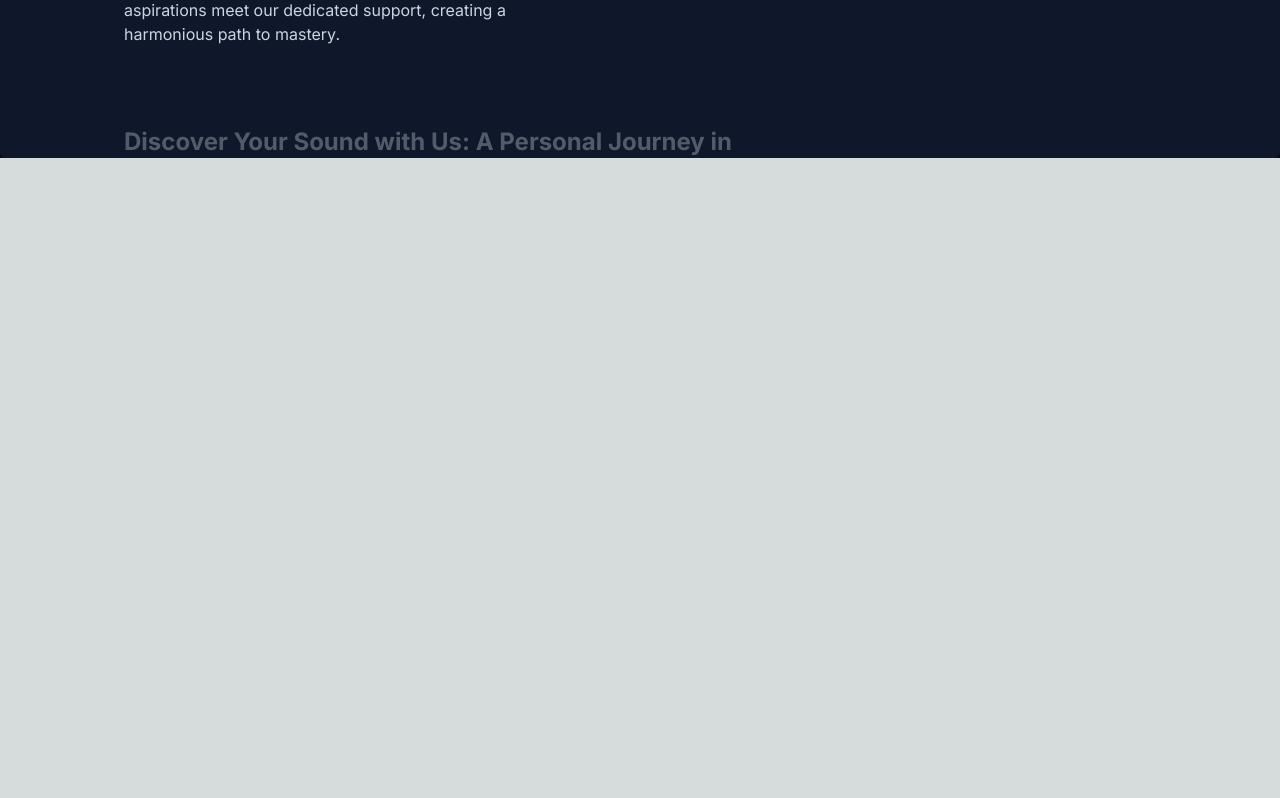
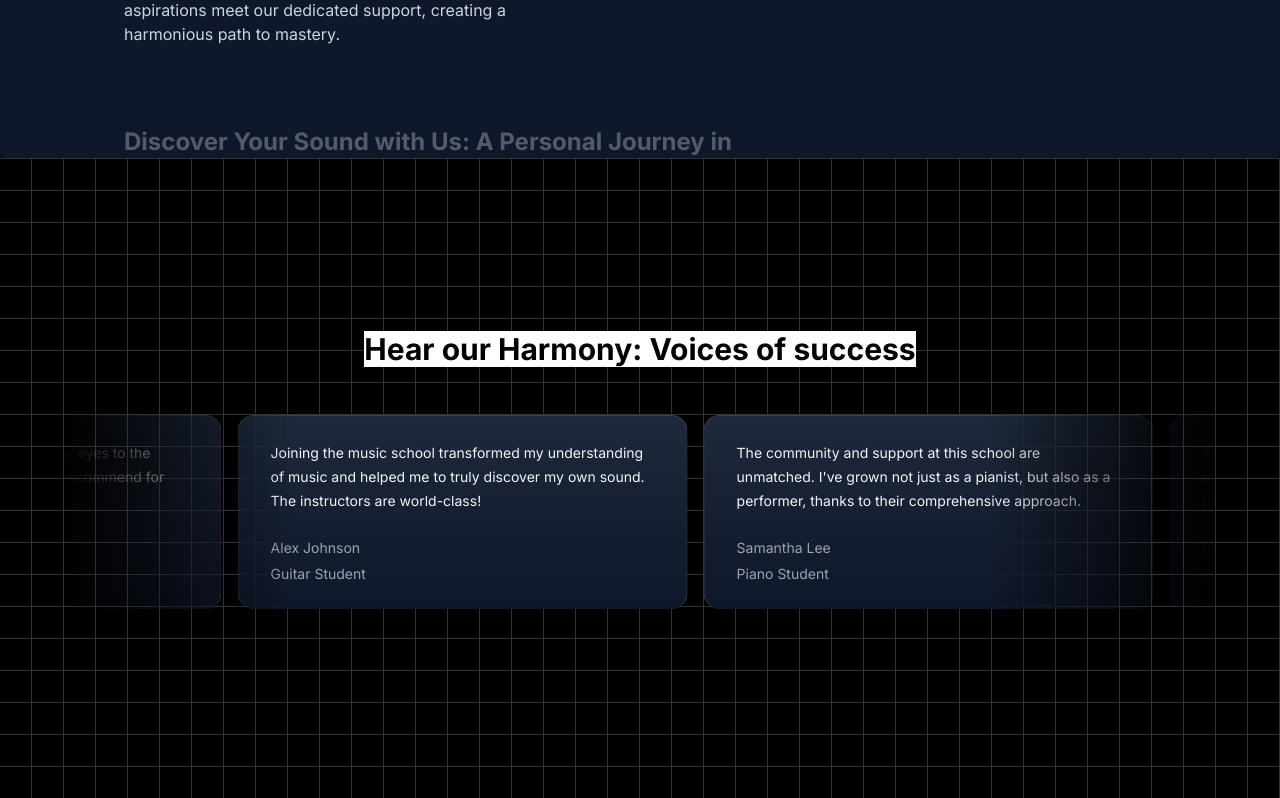
Before and after one commit to happyraj011/NextJs-music-project, a Next.js app: page / in a window 1280 px wide. Shown: the part 1690-2488 px from the top of the page. Before the commit the page ends 1848 px from the top, so only its background shows below. Built offline with nearby package versions, Linux system fonts and the light colour scheme.

Commit message:
Grid background

```diff
--- a/package.json
+++ b/package.json
@@ -11,6 +11,7 @@
   "dependencies": {
     "clsx": "^2.1.1",
     "framer-motion": "^11.2.6",
+    "mini-svg-data-uri": "^1.4.4",
     "next": "14.2.3",
     "react": "^18",
     "react-dom": "^18",
--- a/src/app/page.tsx
+++ b/src/app/page.tsx
@@ -1,5 +1,6 @@
 import FeaturedCourses from "@/components/FeaturedCourses";
 import HeroSection from "@/components/HeroSection";
+import MusicSchoolTestimonials from "@/components/TestimonialCards";
 import WhyChooseUs from "@/components/WhyChooseUs";
 
 
@@ -10,6 +11,7 @@ export default function Home() {
           <HeroSection/>
           <FeaturedCourses/>
           <WhyChooseUs/>
+          <MusicSchoolTestimonials/>
     </main>
   );
 }
--- a/src/components/FeaturedCourses.tsx
+++ b/src/components/FeaturedCourses.tsx
@@ -35,7 +35,7 @@ function FeaturedCourses() {
                             <div className="p-4 sm:p-6 flex flex-col items-center text-center flex-grow">
                                 <p className="text-lg sm:text-xl text-black mt-4 mb-2 dark:text-neutral-200">{course.title}</p>
                                 <p className="text-sm text-neutral-600 dark:text-neutral-400 flex-grow">{course.description}</p>
-                                <Link href={`/courses/${course.slug}`}>
+                                <Link className=" bg-white" href={`/courses/${course.slug}`}>
                                 Learn More
                                 </Link>
                             </div>
--- /dev/null
+++ b/src/components/TestimonialCards.tsx
@@ -0,0 +1,52 @@
+'use client'
+import { InfiniteMovingCards } from "./ui/infinite-moving-cards";
+
+const musicSchoolTestimonials = [
+    {
+      quote:
+        'Joining the music school transformed my understanding of music and helped me to truly discover my own sound. The instructors are world-class!',
+      name: 'Alex Johnson',
+      title: 'Guitar Student',
+    },
+    {
+      quote:
+        "The community and support at this school are unmatched. I've grown not just as a pianist, but also as a performer, thanks to their comprehensive approach.",
+      name: 'Samantha Lee',
+      title: 'Piano Student',
+    },
+    {
+      quote:
+        "This school offered me the tools and confidence to take my singing to the next level. I'm endlessly grateful for the personalized coaching.",
+      name: 'Michael Chen',
+      title: 'Vocal Student',
+    },
+    {
+      quote:
+        'As a violinist, finding the right mentor can be challenging, but this school matched me with a teacher who truly understands my goals and challenges.',
+      name: 'Emily Taylor',
+      title: 'Violin Student',
+    },
+    {
+      quote:
+        'The production courses here opened my eyes to the intricacies of music production. Highly recommend for any aspiring producers!',
+      name: 'Chris Morales',
+      title: 'Music Production Student',
+    },
+  ];
+
+  export default function MusicSchoolTestimonials() {
+  return (
+    <div className="h-[40rem] w-full dark:bg-black dark:bg-grid-white/[0.2] relative flex flex-col items-center justify-center overflow-hidden">
+        <h2 className=" bg-white   text-3xl font-bold text-center mb-8 z-10">Hear our Harmony: Voices of success</h2>
+        <div className="flex justify-center w-full overflow-hidden px-4 sm:px-6 lg:px-8">
+            <div className="w-full max-w-6xl">
+            <InfiniteMovingCards
+                items={musicSchoolTestimonials}
+                direction="right"
+                speed="slow"
+      />
+            </div>
+        </div>
+    </div>
+  )
+}
--- /dev/null
+++ b/src/components/ui/infinite-moving-cards.tsx
@@ -0,0 +1,121 @@
+"use client";
+
+import { cn } from "@/utils/cn";
+import React, { useEffect, useState } from "react";
+
+export const InfiniteMovingCards = ({
+  items,
+  direction = "left",
+  speed = "fast",
+  pauseOnHover = true,
+  className,
+}: {
+  items: {
+    quote: string;
+    name: string;
+    title: string;
+  }[];
+  direction?: "left" | "right";
+  speed?: "fast" | "normal" | "slow";
+  pauseOnHover?: boolean;
+  className?: string;
+}) => {
+  const containerRef = React.useRef<HTMLDivElement>(null);
+  const scrollerRef = React.useRef<HTMLUListElement>(null);
+
+  useEffect(() => {
+    addAnimation();
+  }, []);
+  const [start, setStart] = useState(false);
+  function addAnimation() {
+    if (containerRef.current && scrollerRef.current) {
+      const scrollerContent = Array.from(scrollerRef.current.children);
+
+      scrollerContent.forEach((item) => {
+        const duplicatedItem = item.cloneNode(true);
+        if (scrollerRef.current) {
+          scrollerRef.current.appendChild(duplicatedItem);
+        }
+      });
+
+      getDirection();
+      getSpeed();
+      setStart(true);
+    }
+  }
+  const getDirection = () => {
+    if (containerRef.current) {
+      if (direction === "left") {
+        containerRef.current.style.setProperty(
+          "--animation-direction",
+          "forwards"
+        );
+      } else {
+        containerRef.current.style.setProperty(
+          "--animation-direction",
+          "reverse"
+        );
+      }
+    }
+  };
+  const getSpeed = () => {
+    if (containerRef.current) {
+      if (speed === "fast") {
+        containerRef.current.style.setProperty("--animation-duration", "20s");
+      } else if (speed === "normal") {
+        containerRef.current.style.setProperty("--animation-duration", "40s");
+      } else {
+        containerRef.current.style.setProperty("--animation-duration", "80s");
+      }
+    }
+  };
+  return (
+    <div
+      ref={containerRef}
+      className={cn(
+        "scroller relative z-20  max-w-7xl overflow-hidden  [mask-image:linear-gradient(to_right,transparent,white_20%,white_80%,transparent)]",
+        className
+      )}
+    >
+      <ul
+        ref={scrollerRef}
+        className={cn(
+          " flex min-w-full shrink-0 gap-4 py-4 w-max flex-nowrap",
+          start && "animate-scroll ",
+          pauseOnHover && "hover:[animation-play-state:paused]"
+        )}
+      >
+        {items.map((item, idx) => (
+          <li
+            className="w-[350px] max-w-full relative rounded-2xl border border-b-0 flex-shrink-0 border-slate-700 px-8 py-6 md:w-[450px]"
+            style={{
+              background:
+                "linear-gradient(180deg, var(--slate-800), var(--slate-900)",
+            }}
+            key={item.name}
+          >
+            <blockquote>
+              <div
+                aria-hidden="true"
+                className="user-select-none -z-1 pointer-events-none absolute -left-0.5 -top-0.5 h-[calc(100%_+_4px)] w-[calc(100%_+_4px)]"
+              ></div>
+              <span className=" relative z-20 text-sm leading-[1.6] text-gray-100 font-normal">
+                {item.quote}
+              </span>
+              <div className="relative z-20 mt-6 flex flex-row items-center">
+                <span className="flex flex-col gap-1">
+                  <span className=" text-sm leading-[1.6] text-gray-400 font-normal">
+                    {item.name}
+                  </span>
+                  <span className=" text-sm leading-[1.6] text-gray-400 font-normal">
+                    {item.title}
+                  </span>
+                </span>
+              </div>
+            </blockquote>
+          </li>
+        ))}
+      </ul>
+    </div>
+  );
+};
--- a/tailwind.config.ts
+++ b/tailwind.config.ts
@@ -4,6 +4,8 @@ const colors = require("tailwindcss/colors");
 const {
   default: flattenColorPalette,
 } = require("tailwindcss/lib/util/flattenColorPalette");
+const svgToDataUri = require("mini-svg-data-uri");
+
 
 
 function addVariablesForColors({ addBase, theme }: any) {
@@ -17,6 +19,34 @@ function addVariablesForColors({ addBase, theme }: any) {
   });
 }
 
+
+
+function addSvgPatterns({ matchUtilities, theme }: any) {
+  matchUtilities(
+    {
+      'bg-grid': (value: any) => ({
+        backgroundImage: `url("${svgToDataUri(
+          `<svg xmlns="http://www.w3.org/2000/svg" viewBox="0 0 32 32" width="32" height="32" fill="none" stroke="${value}"><path d="M0 .5H31.5V32"/></svg>`
+        )}")`,
+      }),
+      'bg-grid-small': (value: any) => ({
+        backgroundImage: `url("${svgToDataUri(
+          `<svg xmlns="http://www.w3.org/2000/svg" viewBox="0 0 32 32" width="8" height="8" fill="none" stroke="${value}"><path d="M0 .5H31.5V32"/></svg>`
+        )}")`,
+      }),
+      'bg-dot': (value: any) => ({
+        backgroundImage: `url("${svgToDataUri(
+          `<svg xmlns="http://www.w3.org/2000/svg" viewBox="0 0 32 32" width="16" height="16" fill="none"><circle fill="${value}" id="pattern-circle" cx="10" cy="10" r="1.6257413380501518"></circle></svg>`
+        )}")`,
+      }),
+    },
+    { values: flattenColorPalette(theme('backgroundColor')), type: 'color' }
+  );
+}
+
+
+
+
 const config: Config = {
   content: [
     "./src/pages/**/*.{js,ts,jsx,tsx,mdx}",
@@ -26,15 +56,23 @@ const config: Config = {
   darkMode:'class',
   theme: {
     extend: {
+      animation: {
+        spotlight: "spotlight 2s ease .75s 1 forwards",
+        scroll:
+        "scroll var(--animation-duration, 40s) var(--animation-direction, forwards) linear infinite",
+      },
       backgroundImage: {
         "gradient-radial": "radial-gradient(var(--tw-gradient-stops))",
         "gradient-conic":
           "conic-gradient(from 180deg at 50% 50%, var(--tw-gradient-stops))",
       },
-      animation: {
-        spotlight: "spotlight 2s ease .75s 1 forwards",
-      },
+
       keyframes: {
+        scroll: {
+          to: {
+            transform: "translate(calc(-50% - 0.5rem))",
+          },
+        },
         spotlight: {
           "0%": {
             opacity: '0',
@@ -50,6 +88,7 @@ const config: Config = {
   },
   plugins: [
     addVariablesForColors,
+    addSvgPatterns
   ],
 };
 export default config;
```
Also changed, not shown: 1 other file (tests, documents, lock files or other folders).
